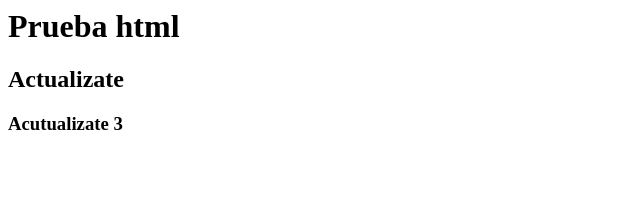
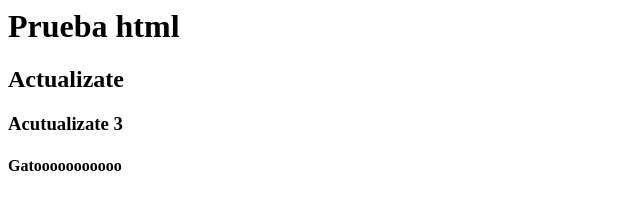
Before and after one commit to Piloair/Piloair, a plain HTML site: page index.html in a window 1280 px wide. Shown: the whole page, without its empty margins (0-640 px from the left). Drawn offline with Linux system fonts and the light colour scheme.

Commit message:
Update index.html

```diff
--- a/index.html
+++ b/index.html
@@ -1,3 +1,4 @@
 <h1>Prueba html</h1>
 <h2>Actualizate</h2>
 <h3>Acutualizate 3</h3>
+<h4>Gatooooooooooo</h4>
```
